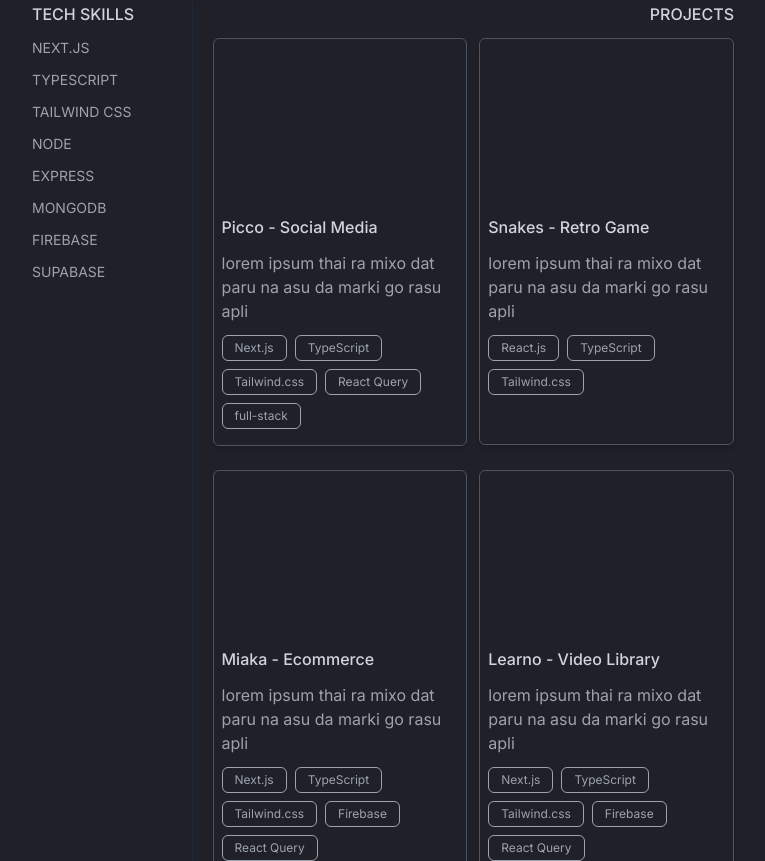
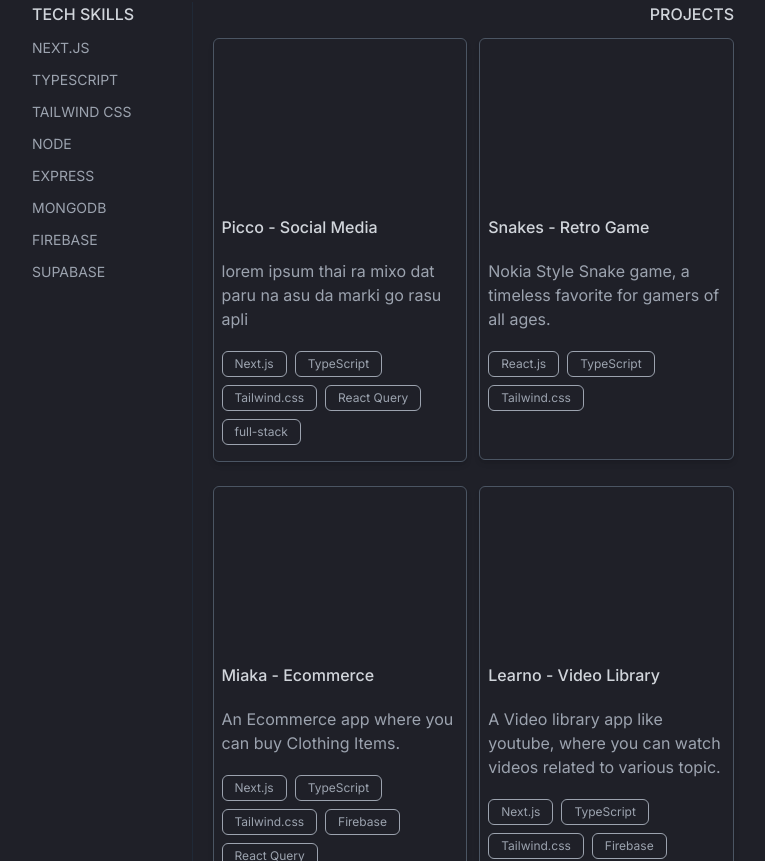
Before and after one commit to Avin008/portfolio-2.0, a Next.js app: page / in a window 1280 px wide. Shown: the part 439-1300 px from the top of the page, without its empty margins (257-1022 px from the left). Built offline with nearby package versions, Linux system fonts and the light colour scheme.

Commit message:
style: card-body increased spacing

```diff
--- a/components/ProjectCard.tsx
+++ b/components/ProjectCard.tsx
@@ -17,7 +17,7 @@ export const ProjectCard = ({
           fill
         /> */}
         </div>
-        <div className="text-gray-300 p-2 py-4 min-h-[245px] flex flex-col gap-3">
+        <div className="text-gray-300 p-2 py-4 min-h-[260px] flex flex-col gap-5">
           <h2 className="font-medium">
             {projectData.name}
           </h2>
--- a/data/index.ts
+++ b/data/index.ts
@@ -22,7 +22,7 @@ const projectsData: ProjectsDataType[] = [
     name: "Snakes - Retro Game",
     img: "",
     description:
-      "lorem ipsum thai ra mixo dat paru na asu da marki go rasu apli",
+      "Nokia Style Snake game, a timeless favorite for gamers of all ages.",
     techStack: [
       { id: crypto.randomUUID(), name: "React.js" },
       { id: crypto.randomUUID(), name: "TypeScript" },
@@ -37,7 +37,7 @@ const projectsData: ProjectsDataType[] = [
     name: "Miaka - Ecommerce",
     img: "",
     description:
-      "lorem ipsum thai ra mixo dat paru na asu da marki go rasu apli",
+      "An Ecommerce app where you can buy Clothing Items.",
     techStack: [
       { id: crypto.randomUUID(), name: "Next.js" },
       { id: crypto.randomUUID(), name: "TypeScript" },
@@ -53,7 +53,7 @@ const projectsData: ProjectsDataType[] = [
     name: "Learno - Video Library",
     img: "",
     description:
-      "lorem ipsum thai ra mixo dat paru na asu da marki go rasu apli",
+      "A Video library app like youtube, where you can watch videos related to various topic.",
     techStack: [
       { id: crypto.randomUUID(), name: "Next.js" },
       { id: crypto.randomUUID(), name: "TypeScript" },
```
